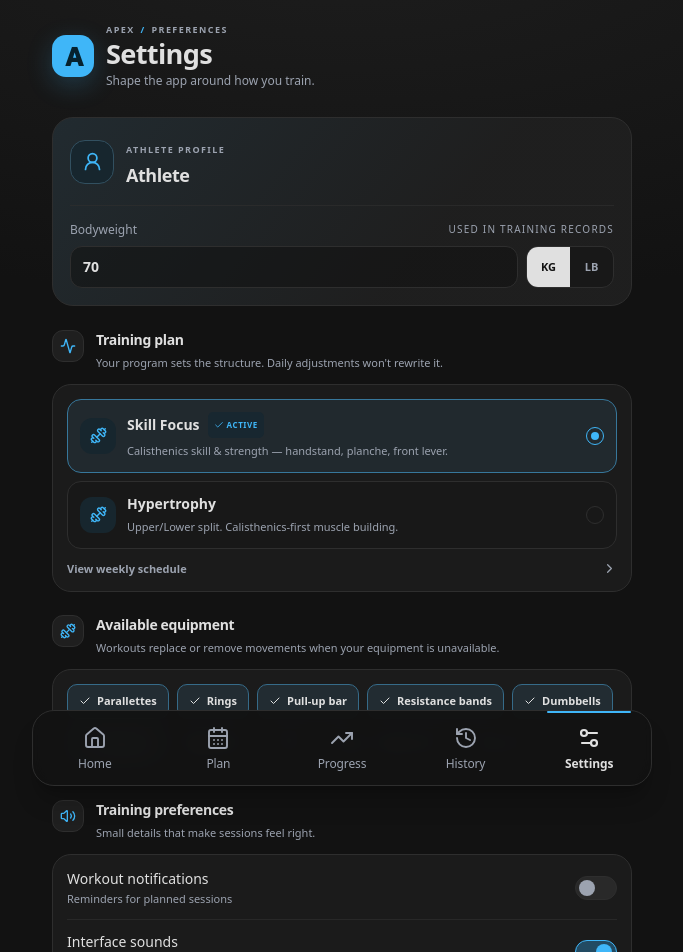
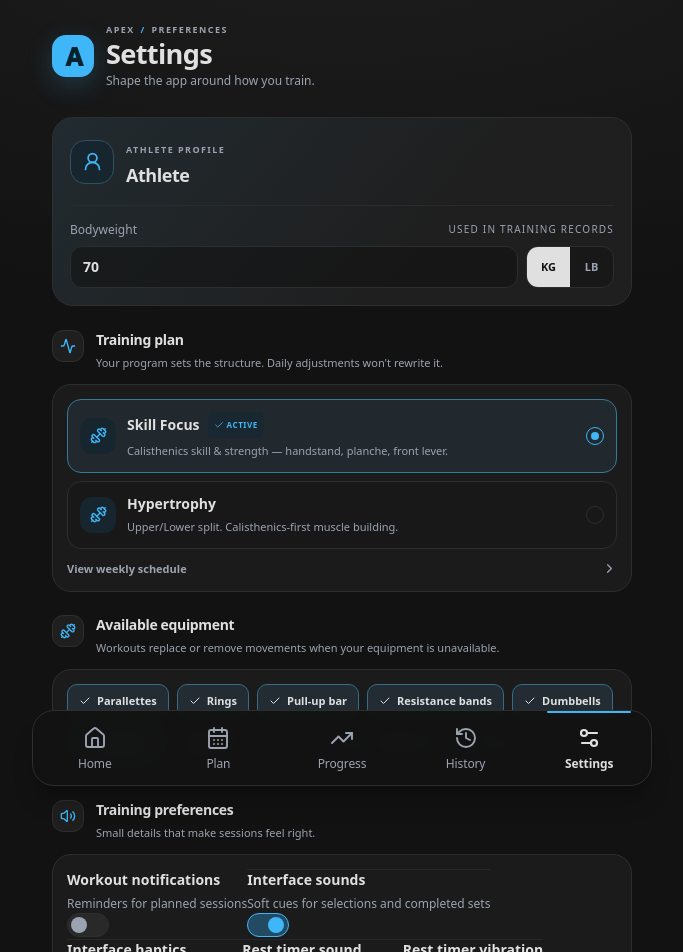
Before and after one commit to EliasAslan/Califorge, a React (Vite) app: page /profile in a window 1280 px wide. Shown: the top 952 px of the page, without its empty margins (298-981 px from the left). Built offline with nearby package versions, Linux system fonts and the light colour scheme.

Commit message:
Make settings controls easier to use on touch screens

```diff
--- a/src/pages/Profile.jsx
+++ b/src/pages/Profile.jsx
@@ -331,15 +331,22 @@ function UnitToggle({ value, onChange }) {
 
 function ToggleRow({ label, description, value, onChange, icon: Icon = Check }) {
   return (
-    <div className="flex items-center gap-3 py-3 first:pt-0 last:pb-0">
-      <div className="min-w-0 flex-1">
-        <p className="text-sm font-medium">{label}</p>
-        <p className="mt-0.5 text-[11px] text-muted-foreground">{description}</p>
-      </div>
-      <button type="button" role="switch" aria-checked={!!value} aria-label={label} onClick={() => onChange(!value)} className={`apex-switch ${value ? 'is-on' : ''}`}>
+    <button
+      type="button"
+      role="switch"
+      aria-checked={!!value}
+      aria-label={`${label}: ${value ? 'On' : 'Off'}`}
+      onClick={() => onChange(!value)}
+      className="apex-toggle-row"
+    >
+      <span className="min-w-0 flex-1 text-left">
+        <span className="block text-sm font-semibold">{label}</span>
+        <span className="mt-1 block text-xs leading-relaxed text-muted-foreground">{description}</span>
+      </span>
+      <span className={`apex-switch ${value ? 'is-on' : ''}`} aria-hidden="true">
         <span />
-      </button>
-    </div>
+      </span>
+    </button>
   );
 }
 
```
